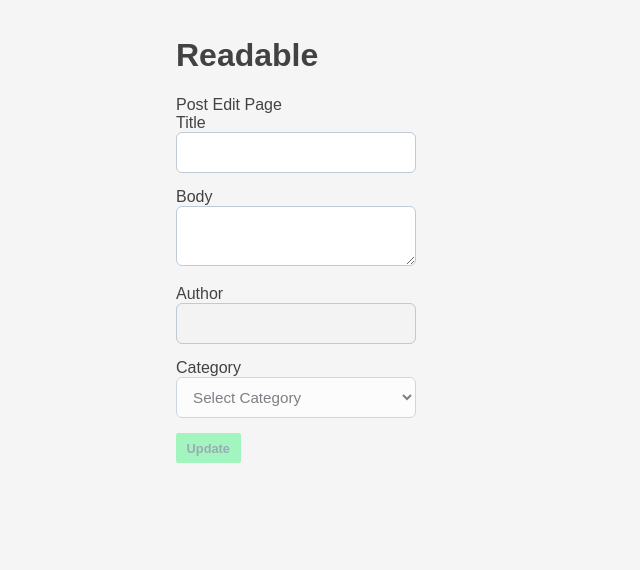
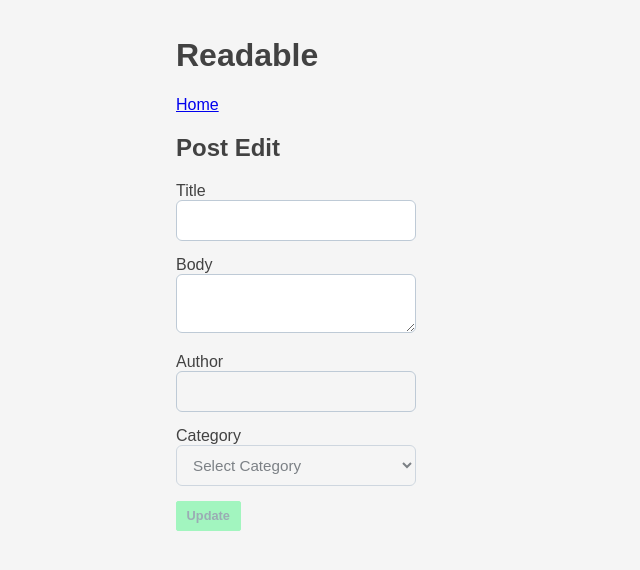
Before and after one commit to incon/Readable, a React (Create React App) app in the folder frontend/: page /posts/1/edit in a window 1280 px wide. Shown: the top 570 px of the page, without its empty margins (0-640 px from the left). Built offline with nearby package versions, Linux system fonts and the light colour scheme; no server answers.

Commit message:
Update edit post styling

```diff
--- a/frontend/src/components/PostEditPage.js
+++ b/frontend/src/components/PostEditPage.js
@@ -1,11 +1,13 @@
 import React, { Component } from "react";
 import PostEdit from "./PostEdit";
+import { Link } from "react-router-dom";
 
 class PostEditPage extends Component {
   render() {
     return (
       <div>
-        Post Edit Page
+        <Link to="/">Home</Link>
+        <h2>Post Edit</h2>
         <PostEdit
           postId={this.props.match.params.postId}
           history={this.props.history}
--- a/frontend/src/index.css
+++ b/frontend/src/index.css
@@ -58,6 +58,11 @@
   margin-bottom: 1em;
 }
 
+input:disabled,
+select:disabled,
+textarea:disabled {
+  background: #f5f5f5;
+}
 input,
 textarea {
   padding: 0.664rem 1rem;
```
